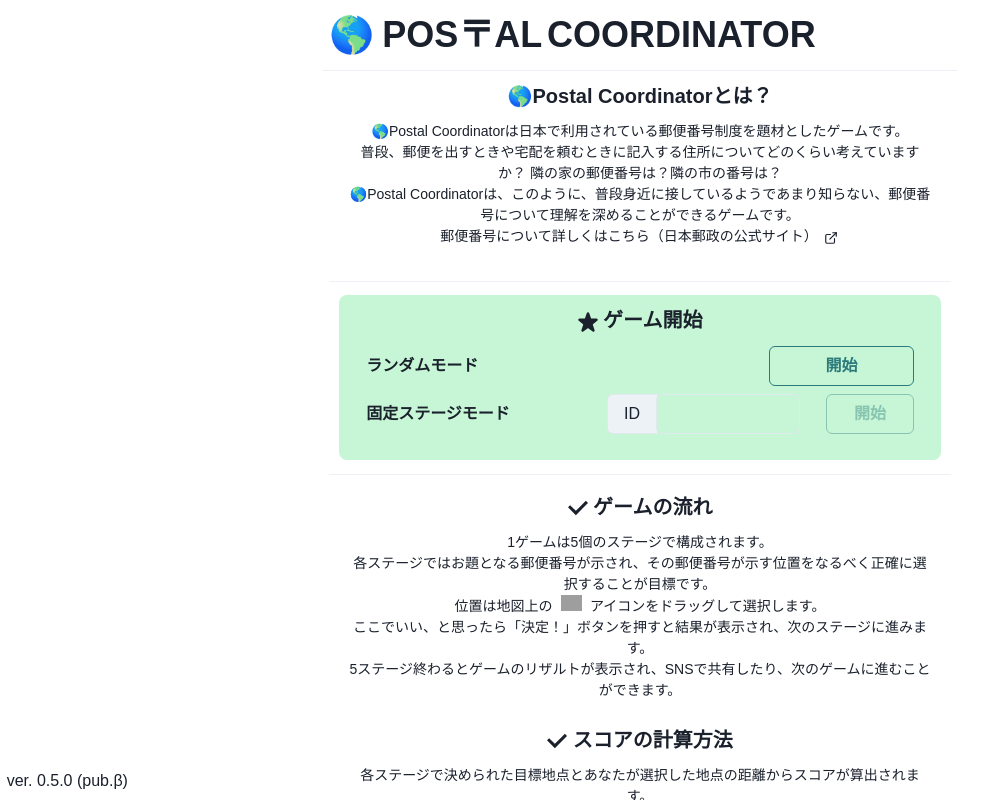
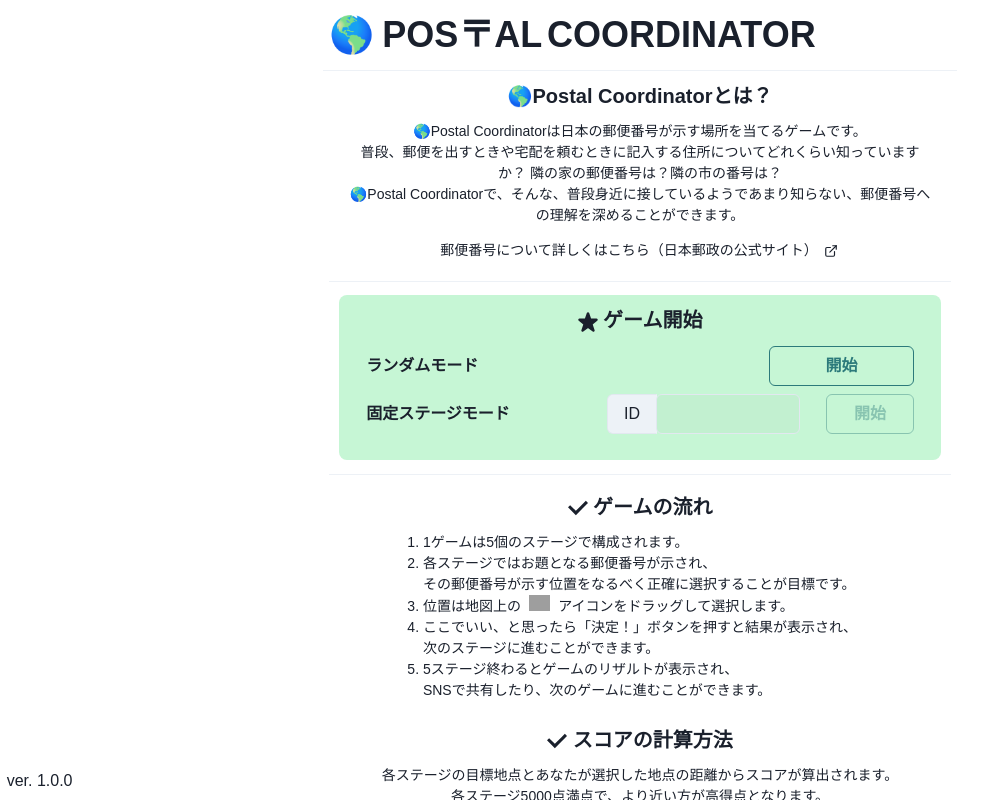
Before and after one commit to Asalato/PostCoordinator, a React (Create React App) app: page / in a window 1280 px wide. Shown: the whole page, without its empty margins (0-1007 px from the left). Built offline with nearby package versions, Linux system fonts and the light colour scheme; grey boxes are pictures that could not be loaded; a web font is replaced by a local one.

Commit message:
表現の微修正

```diff
--- a/src/pages/Home.tsx
+++ b/src/pages/Home.tsx
@@ -10,7 +10,7 @@
     Image,
     Stack,
     Text, useColorMode, useColorModeValue, useNumberInput,
-    VStack
+    VStack, UnorderedList, ListItem, OrderedList
 } from "@chakra-ui/react";
 import {CheckIcon, ExternalLinkIcon, Icon, InfoOutlineIcon, StarIcon} from "@chakra-ui/icons";
 import React, {useState} from "react";
@@ -29,15 +29,14 @@
             <Center m="5pt" flexDir="column">
                 <Heading size="md">🌎Postal Coordinatorとは？</Heading>
                 <Text m="10pt" textAlign="center" fontSize="sm">
-                    🌎Postal Coordinatorは日本で利用されている郵便番号制度を題材としたゲームです。<br/>
-                    普段、郵便を出すときや宅配を頼むときに記入する住所についてどのくらい考えていますか？
+                    🌎Postal Coordinatorは日本の郵便番号が示す場所を当てるゲームです。<br/>
+                    普段、郵便を出すときや宅配を頼むときに記入する住所についてどれくらい知っていますか？
                     隣の家の郵便番号は？隣の市の番号は？<br/>
-                    🌎Postal Coordinatorは、このように、普段身近に接しているようであまり知らない、郵便番号について理解を深めることができるゲームです。
-                    <br/>
-                    <Link href='https://www.post.japanpost.jp/zipcode/zipmanual/index.html' isExternal>
-                        郵便番号について詳しくはこちら（日本郵政の公式サイト） <ExternalLinkIcon mx='2px'/>
-                    </Link>
+                    🌎Postal Coordinatorで、そんな、普段身近に接しているようであまり知らない、郵便番号への理解を深めることができます。
                 </Text>
+                <Link href='https://www.post.japanpost.jp/zipcode/zipmanual/index.html' isExternal fontSize="sm">
+                    郵便番号について詳しくはこちら（日本郵政の公式サイト） <ExternalLinkIcon mx='2px'/>
+                </Link>
             </Center>
             <Divider m="10pt"/>
             <Center p="10pt" flexDir="column" bg={startBgColor} rounded="lg">
@@ -60,7 +59,7 @@
                             <InputLeftAddon>ID</InputLeftAddon>
                             <NumberInput w="100%" textAlign="center" value={id}
                                          onChange={v => setId(Number(v))}>
-                                <NumberInputField/>
+                                <NumberInputField bgColor="rgba(125, 125, 125, 0.05)"/>
                             </NumberInput>
                         </InputGroup>
                         <Flex flex={0.1}/>
@@ -74,18 +73,18 @@
             <Divider m="10pt"/>
             <Center m="5pt" flexDir="column">
                 <Heading size="md"><CheckIcon/> ゲームの流れ</Heading>
-                <Text m="10pt" textAlign="center" fontSize="sm">
-                    1ゲームは5個のステージで構成されます。<br/>
-                    各ステージではお題となる郵便番号が示され、その郵便番号が示す位置をなるべく正確に選択することが目標です。<br/>
-                    位置は地図上の<Image src="/leaflet/marker-icon.png" h="1rem" display="inline" marginX="0.5rem"/>アイコンをドラッグして選択します。<br/>
-                    ここでいい、と思ったら「決定！」ボタンを押すと結果が表示され、次のステージに進みます。<br/>
-                    5ステージ終わるとゲームのリザルトが表示され、SNSで共有したり、次のゲームに進むことができます。
-                </Text>
+                <OrderedList m="10pt" fontSize="sm">
+                    <ListItem>1ゲームは5個のステージで構成されます。</ListItem>
+                    <ListItem>各ステージではお題となる郵便番号が示され、<br/>その郵便番号が示す位置をなるべく正確に選択することが目標です。</ListItem>
+                    <ListItem>位置は地図上の<Image src="/leaflet/marker-icon.png" h="1rem" display="inline" marginX="0.5rem"/>アイコンをドラッグして選択します。</ListItem>
+                    <ListItem>ここでいい、と思ったら「決定！」ボタンを押すと結果が表示され、<br/>次のステージに進むことができます。</ListItem>
+                    <ListItem>5ステージ終わるとゲームのリザルトが表示され、<br/>SNSで共有したり、次のゲームに進むことができます。</ListItem>
+                </OrderedList>
             </Center>
             <Center m="5pt" flexDir="column">
                 <Heading size="md"><CheckIcon/> スコアの計算方法</Heading>
                 <Text m="10pt" textAlign="center" fontSize="sm">
-                    各ステージで決められた目標地点とあなたが選択した地点の距離からスコアが算出されます。<br/>
+                    各ステージの目標地点とあなたが選択した地点の距離からスコアが算出されます。<br/>
                     各ステージ5000点満点で、より近い方が高得点となります。
                 </Text>
             </Center>
--- a/src/pages/Result.tsx
+++ b/src/pages/Result.tsx
@@ -59,7 +59,8 @@
                                     </Marker>
                                     <Marker position={selectedPosition} icon={selectIcon}>
                                         <Popup>
-                                            第{i}ステージ：選択 ({selectedPosition.lat}, {selectedPosition.lng})
+                                            第{i}ステージ：選択
+                                            ({selectedPosition.lat.toFixed(2)}, {selectedPosition.lng.toFixed(2)})
                                         </Popup>
                                     </Marker>
                                     <Polyline positions={[correctPosition, selectedPosition]} color="green"/>
--- a/src/version.ts
+++ b/src/version.ts
@@ -1 +1 @@
-export const VERSION = "0.5.0 (pub.β)"
+export const VERSION = "1.0.0"
```
